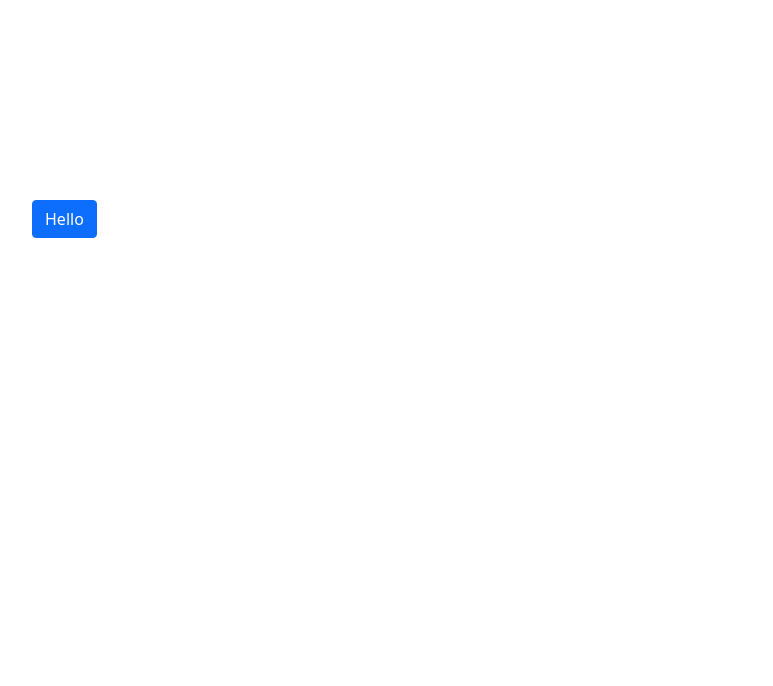
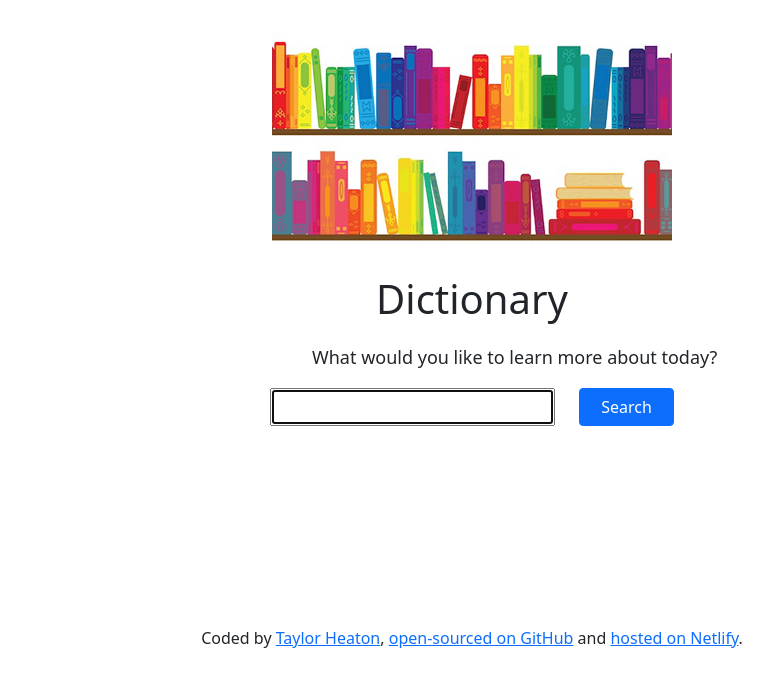
Before and after one commit to theaton89/dictionary-project, a React (Create React App) app: page / in a window 1280 px wide. Shown: the top 686 px of the page, without its empty margins (168-941 px from the left). Built offline with nearby package versions, Linux system fonts and the light colour scheme.

Commit message:
Added book header, h1, h2, and form

```diff
--- a/src/App.css
+++ b/src/App.css
@@ -1,3 +1,28 @@
-.btn {
-  margin: 200px 200px 200px 200px;
+.App-header {
+  margin: 30px 0;
 }
+
+footer {
+  text-align: center;
+  margin-top: 200px;
+}
+
+img {
+  max-width: 400px;
+  display: block;
+  margin: 0 auto;
+}
+
+h1 {
+  text-align: center;
+  margin-top: 20px;
+  margin-bottom: 24px;
+}
+
+h2 {
+  text-align: left;
+  margin-top: 12px;
+  margin-left: 480px;
+  margin-bottom: 20px;
+  font-size: 18px;
+}
--- a/src/App.js
+++ b/src/App.js
@@ -1,12 +1,30 @@
 import "./App.css";
+import Dictionary from "./Dictionary";
+import bookheader from "./bookheader.jpg";
 
 function App() {
   return (
     <div className="App">
       <header className="App-header"></header>
-      <a href="https://www.youtube.com/" className="btn btn-primary">
-        Hello
-      </a>
+      <img src={bookheader} className="App-logoimg-fluid" alt="logo"></img>
+      <h1>Dictionary</h1>
+      <h2>What would you like to learn more about today?</h2>
+      <Dictionary />
+      <footer>
+        Coded by{" "}
+        <a href="https://www.youtube.com/channel/UC0rQDkXDNeidKnUafldmpdA">
+          Taylor Heaton
+        </a>
+        {","}{" "}
+        <a href="https://github.com/theaton89/dictionary-project">
+          open-sourced on GitHub
+        </a>{" "}
+        and{" "}
+        <a href="https://hardcore-newton-2875a1.netlify.app/">
+          hosted on Netlify
+        </a>
+        .
+      </footer>
     </div>
   );
 }
--- /dev/null
+++ b/src/Dictionary.css
@@ -0,0 +1,8 @@
+.wordSearchInput {
+  text-align: center;
+  margin-top: 24px;
+}
+
+.search-button {
+  margin-right: 24px;
+}
--- /dev/null
+++ b/src/Dictionary.js
@@ -0,0 +1,22 @@
+import React from "react";
+import "./Dictionary.css";
+
+export default function Dictionary() {
+  return (
+    <div className="Dictionary container">
+      <form className="row d-flex justify-content-center">
+        <input
+          type="search"
+          autoFocus={true}
+          className="col-sm-3 search-button"
+        ></input>
+
+        <input
+          type="submit"
+          value="Search"
+          className="btn btn-primary col-sm-1"
+        ></input>
+      </form>
+    </div>
+  );
+}
```
Also changed, not shown: src/bookheader.jpg (added).
